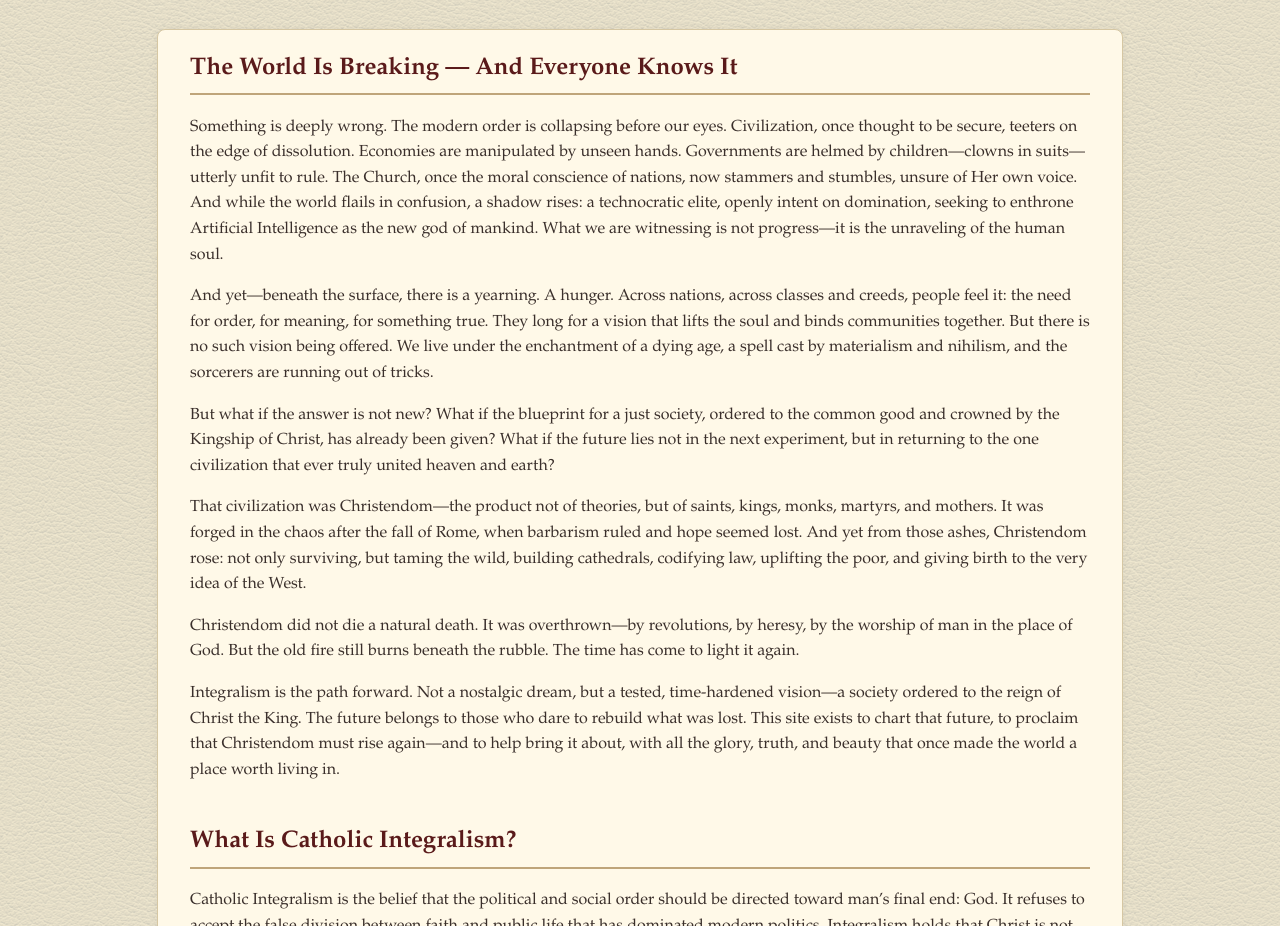
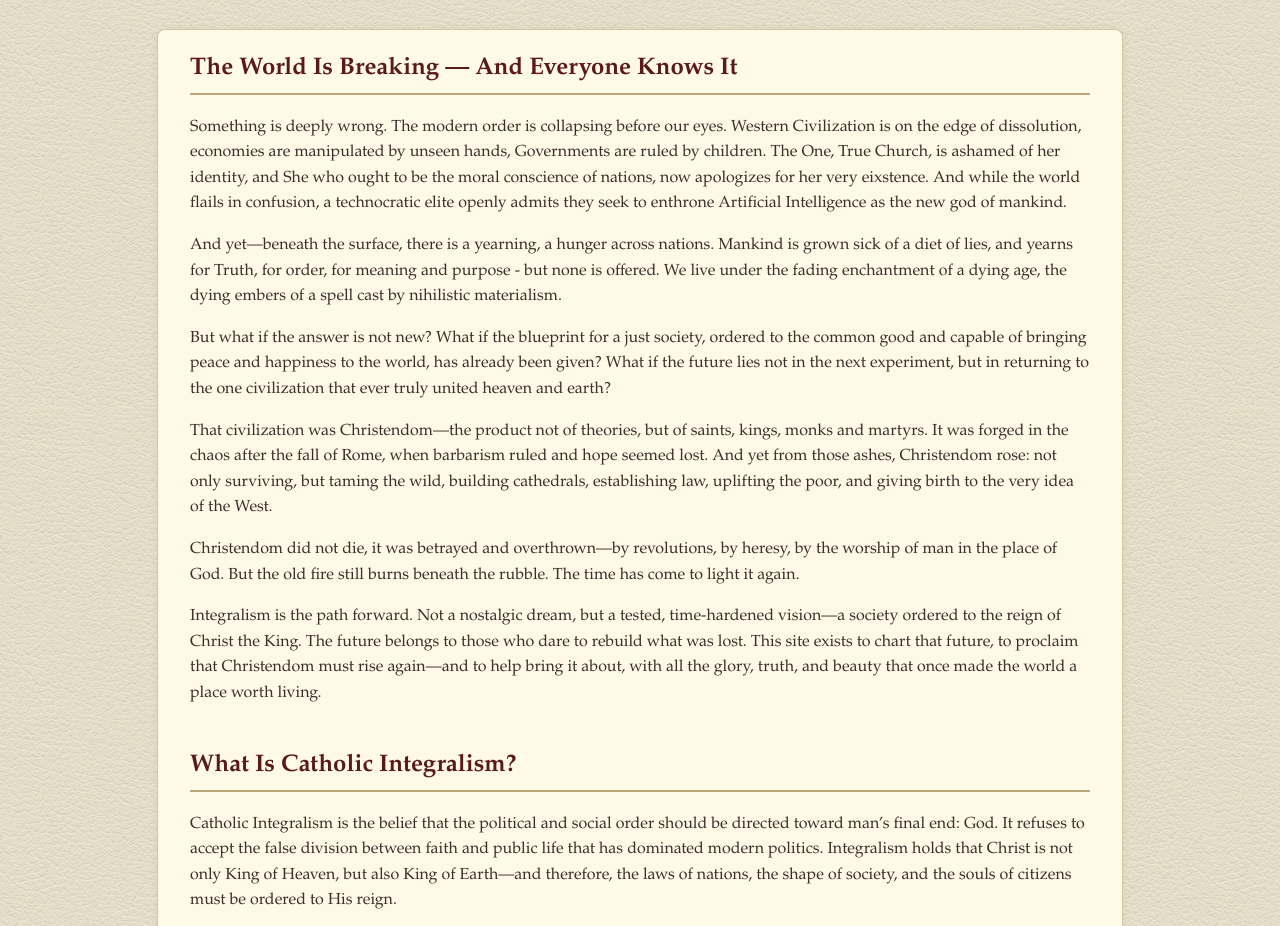
Before and after one commit to FatherVeritas/Res-Publica-Christiana, a plain HTML site: page index.html in a window 1280 px wide. Shown: the part 174-1100 px from the top of the page. Drawn offline with Linux system fonts and the light colour scheme.

Commit message:
Update index.html

```diff
--- a/index.html
+++ b/index.html
@@ -89,27 +89,27 @@
     <section>
       <h2>The World Is Breaking — And Everyone Knows It</h2>
       <p>
-Something is deeply wrong. The modern order is collapsing before our eyes. Civilization, once thought to be secure, teeters on the edge of dissolution. Economies are manipulated by unseen hands. Governments are helmed by children—clowns in suits—utterly unfit to rule. The Church, once the moral conscience of nations, now stammers and stumbles, unsure of Her own voice. And while the world flails in confusion, a shadow rises: a technocratic elite, openly intent on domination, seeking to enthrone Artificial Intelligence as the new god of mankind. What we are witnessing is not progress—it is the unraveling of the human soul.
+Something is deeply wrong. The modern order is collapsing before our eyes. Western Civilization is on the edge of dissolution, economies are manipulated by unseen hands, Governments are ruled by children. The One, True Church, is ashamed of her identity, and She who ought to be the moral conscience of nations, now apologizes for her very eixstence. And while the world flails in confusion, a technocratic elite openly admits they seek to enthrone Artificial Intelligence as the new god of mankind.
 </p>
 
 <p>
-And yet—beneath the surface, there is a yearning. A hunger. Across nations, across classes and creeds, people feel it: the need for order, for meaning, for something true. They long for a vision that lifts the soul and binds communities together. But there is no such vision being offered. We live under the enchantment of a dying age, a spell cast by materialism and nihilism, and the sorcerers are running out of tricks.
+And yet—beneath the surface, there is a yearning, a hunger across nations. Mankind is grown sick of a diet of lies, and yearns for Truth, for order, for meaning and purpose - but none is offered. We live under the fading enchantment of a dying age, the dying embers of a spell cast by nihilistic materialism.
 </p>
 
 <p>
-But what if the answer is not new? What if the blueprint for a just society, ordered to the common good and crowned by the Kingship of Christ, has already been given? What if the future lies not in the next experiment, but in returning to the one civilization that ever truly united heaven and earth?
+But what if the answer is not new? What if the blueprint for a just society, ordered to the common good and capable of bringing peace and happiness to the world, has already been given? What if the future lies not in the next experiment, but in returning to the one civilization that ever truly united heaven and earth?
 </p>
 
 <p>
-That civilization was Christendom—the product not of theories, but of saints, kings, monks, martyrs, and mothers. It was forged in the chaos after the fall of Rome, when barbarism ruled and hope seemed lost. And yet from those ashes, Christendom rose: not only surviving, but taming the wild, building cathedrals, codifying law, uplifting the poor, and giving birth to the very idea of the West.
+That civilization was Christendom—the product not of theories, but of saints, kings, monks and martyrs. It was forged in the chaos after the fall of Rome, when barbarism ruled and hope seemed lost. And yet from those ashes, Christendom rose: not only surviving, but taming the wild, building cathedrals, establishing law, uplifting the poor, and giving birth to the very idea of the West.
 </p>
 
 <p>
-Christendom did not die a natural death. It was overthrown—by revolutions, by heresy, by the worship of man in the place of God. But the old fire still burns beneath the rubble. The time has come to light it again.
+Christendom did not die, it was betrayed and overthrown—by revolutions, by heresy, by the worship of man in the place of God. But the old fire still burns beneath the rubble. The time has come to light it again.
 </p>
 
 <p>
-Integralism is the path forward. Not a nostalgic dream, but a tested, time-hardened vision—a society ordered to the reign of Christ the King. The future belongs to those who dare to rebuild what was lost. This site exists to chart that future, to proclaim that Christendom must rise again—and to help bring it about, with all the glory, truth, and beauty that once made the world a place worth living in.
+Integralism is the path forward. Not a nostalgic dream, but a tested, time-hardened vision—a society ordered to the reign of Christ the King. The future belongs to those who dare to rebuild what was lost. This site exists to chart that future, to proclaim that Christendom must rise again—and to help bring it about, with all the glory, truth, and beauty that once made the world a place worth living.
 </p>
     </section>
 
```
